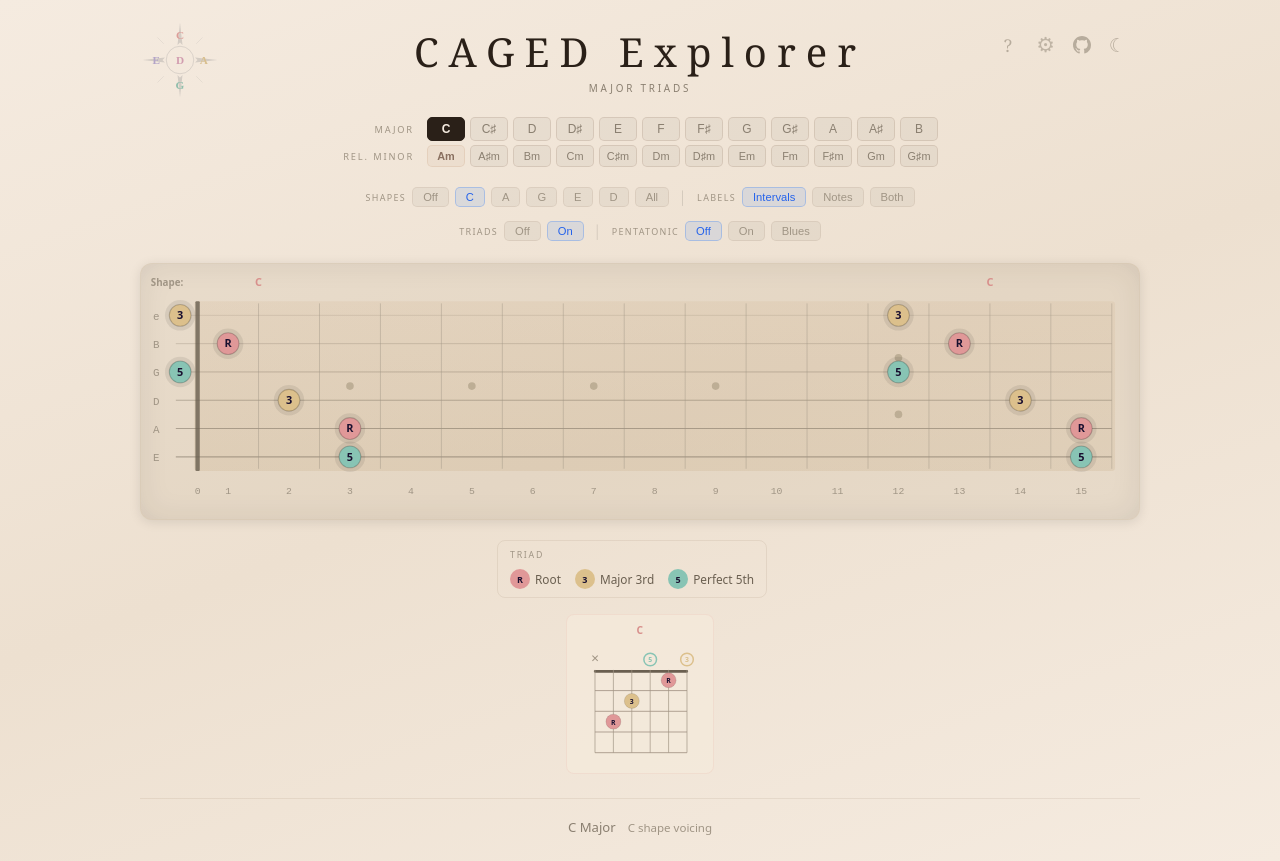
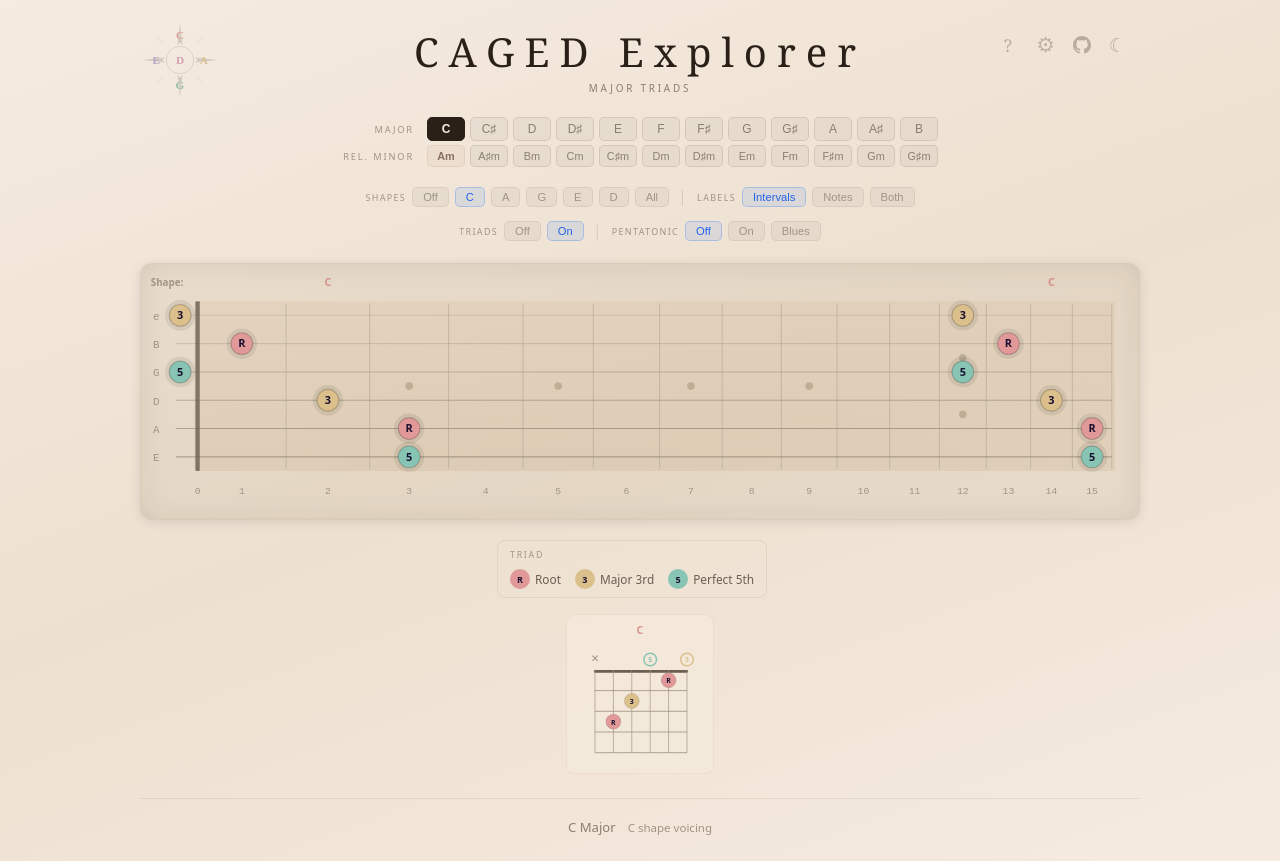
Before and after one commit to tartansandal/caged-explorer, a React (Vite) app: page / in a window 1280 px wide. Built offline with nearby package versions, Linux system fonts and the light colour scheme.

Commit message:
feat: use proportional fret spacing on fretboard

```diff
--- a/src/App.jsx
+++ b/src/App.jsx
@@ -1,7 +1,7 @@
 import { useState, useMemo, useEffect } from "react";
 import {
   posKey, shiftNotes, clusterFrets, computeHoverRanges, noteName,
-  NUM_FRETS, SHAPE_ORDER, FRYING_PAN, NOTES,
+  NUM_FRETS, SHAPE_ORDER, FRYING_PAN, NOTES, FRET_X, FRET_W,
   PENTA_BOX, TRIAD_SHAPE, BLUES_SHAPE, SHAPE_FRET_RANGES,
   CHORD_MAJ, CHORD_MIN,
 } from "./music.js";
@@ -166,7 +166,6 @@ const THEME_LIGHT = {
   divider: "rgba(0,0,0,0.12)",
 };
 
-const FRET_SPACING   = 56;
 const STRING_SPACING = 26;
 const MARGIN_LEFT    = 52;
 const MARGIN_TOP     = 38;
@@ -230,8 +229,8 @@ const scaleName = (scaleMode, pentaQuality) => {
   return pentaQuality === "major" ? "Major Pentatonic" : "Minor Pentatonic";
 };
 
-const fretX = (fret) => MARGIN_LEFT + fret * FRET_SPACING;
-const noteX = (fret) => fret === 0 ? MARGIN_LEFT - 16 : MARGIN_LEFT + (fret - 0.5) * FRET_SPACING;
+const fretX = (fret) => MARGIN_LEFT + FRET_X[fret];
+const noteX = (fret) => fret === 0 ? MARGIN_LEFT - 16 : MARGIN_LEFT + (FRET_X[fret - 1] + FRET_X[fret]) / 2;
 const strY = (str) => MARGIN_TOP + (str - 1) * STRING_SPACING;
 function ToggleButton({ label, active, onClick, style = {}, theme }) {
   const bg = active ? theme.bg.btnAccent : theme.bg.btnOff;
@@ -647,7 +646,7 @@ export default function CAGEDExplorer() {
     return shapes;
   }, [showFryingPan, activeShape, keyIndex]);
 
-  const svgW = MARGIN_LEFT + NUM_FRETS * FRET_SPACING + 25;
+  const svgW = MARGIN_LEFT + FRET_X[NUM_FRETS] + 25;
   const svgH = MARGIN_TOP + 5 * STRING_SPACING + 48;
 
   const triadLegend = triadQuality === "minor" ? LEGEND.triadMin : LEGEND.triadMaj;
@@ -804,10 +803,10 @@ export default function CAGEDExplorer() {
               </linearGradient>
             </defs>
 
-            <rect x={MARGIN_LEFT - 3} y={MARGIN_TOP - 13} width={NUM_FRETS * FRET_SPACING + 6} height={5 * STRING_SPACING + 26} rx={3} fill="url(#fb)" />
+            <rect x={MARGIN_LEFT - 3} y={MARGIN_TOP - 13} width={FRET_X[NUM_FRETS] + 6} height={5 * STRING_SPACING + 26} rx={3} fill="url(#fb)" />
 
             {[6, 5, 4, 3, 2, 1].map(s =>
-              <line key={s} x1={MARGIN_LEFT - 20} y1={strY(s)} x2={MARGIN_LEFT + NUM_FRETS * FRET_SPACING} y2={strY(s)}
+              <line key={s} x1={MARGIN_LEFT - 20} y1={strY(s)} x2={MARGIN_LEFT + FRET_X[NUM_FRETS]} y2={strY(s)}
                 stroke={theme.text.secondary} strokeWidth={0.3 + (s - 1) * 0.16} opacity={0.45} />
             )}
 
@@ -837,8 +836,8 @@ export default function CAGEDExplorer() {
               if (!hoveredShape) return null;
               return SHAPE_ORDER.filter(sh => sh === hoveredShape).flatMap(sh =>
                 shapeRanges[sh].map(({ lo, hi }, ci) => {
-                  const x1 = noteX(lo) - FRET_SPACING * 0.48;
-                  const x2 = noteX(hi) + FRET_SPACING * 0.48;
+                  const x1 = noteX(lo) - FRET_W(lo) * 0.48;
+                  const x2 = noteX(hi) + FRET_W(hi) * 0.48;
                   return <rect key={`bg-${sh}-${ci}`} x={x1} y={MARGIN_TOP - 13} width={x2 - x1} height={5 * STRING_SPACING + 26} fill={theme.shape[sh]} opacity={theme.fretboard.shapeHighlight} rx={3} />;
                 })
               );
@@ -850,8 +849,8 @@ export default function CAGEDExplorer() {
 
             {/* Hit rects for shape hover/click in all-view */}
             {(showTriads || showPenta) && activeShape === "all" && hoverRanges.map(({ shape, ci, hoverLo, hoverHi }) => {
-              const x1 = noteX(hoverLo) - FRET_SPACING * 0.48;
-              const x2 = noteX(hoverHi) + FRET_SPACING * 0.48;
+              const x1 = noteX(hoverLo) - FRET_W(hoverLo) * 0.48;
+              const x2 = noteX(hoverHi) + FRET_W(hoverHi) * 0.48;
               return <rect
                 key={`hit-${shape}-${ci}`}
                 x={x1}
@@ -871,7 +870,7 @@ export default function CAGEDExplorer() {
               const isAllView = activeShape === "all";
               return shapeRanges[sh].map(({ lo, hi, partial }, ci) => {
                 const avg = (lo + hi) / 2;
-                const raw = avg < 0.5 ? MARGIN_LEFT - 16 : MARGIN_LEFT + (avg - 0.5) * FRET_SPACING;
+                const raw = avg < 0.5 ? MARGIN_LEFT - 16 : noteX(Math.round(avg));
                 const cx = Math.max(raw, MARGIN_LEFT + 4);
                 return <text
                   key={`${sh}-${ci}`}
```
